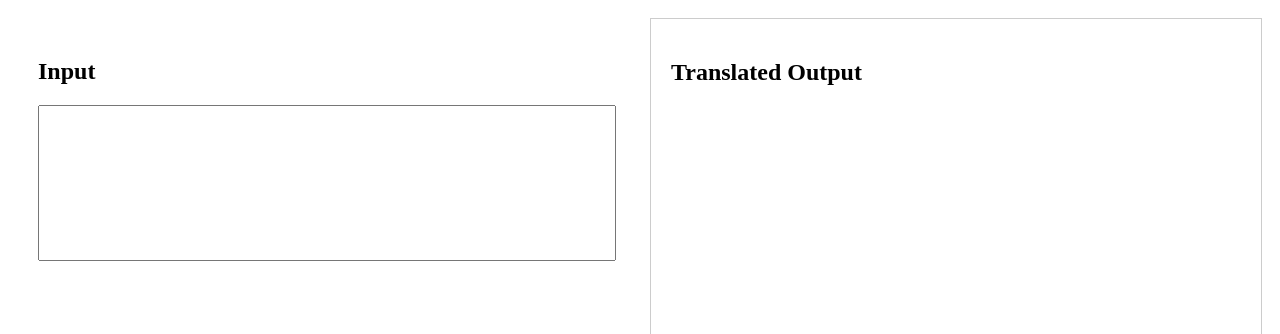
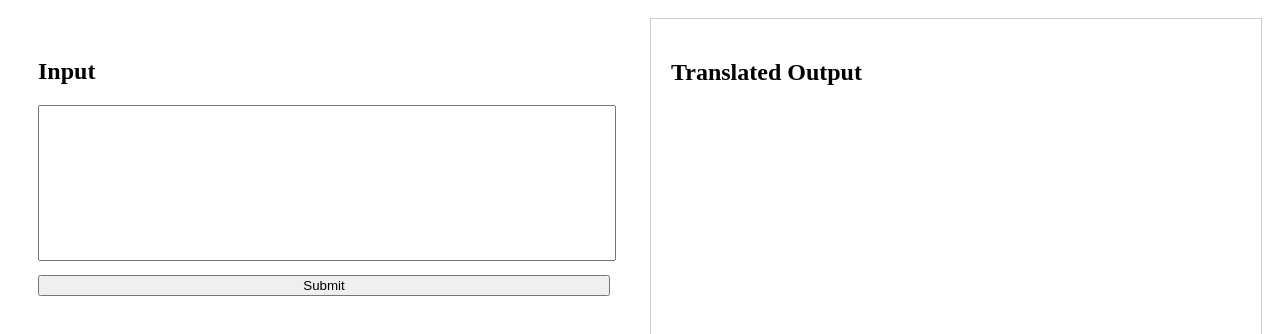
Before and after one commit to areeves/high-imperial-translator, a React (Create React App) app: page / in a window 1280 px wide. Shown: the top 334 px of the page. Built offline with nearby package versions, Linux system fonts and the light colour scheme.

Commit message:
Add submit button

```diff
--- a/src/components/InputPane.tsx
+++ b/src/components/InputPane.tsx
@@ -6,7 +6,7 @@ interface InputPaneProps {
     onTranslate: (text: string) => void;
 }
 
-const InputPane: React.FC<InputPaneProps> = ({ inputText, onInputChange }) => {
+const InputPane: React.FC<InputPaneProps> = ({ inputText, onInputChange, onTranslate }) => {
     return (
         <div style={{ padding: '20px', flex: 1 }}>
             <h2>Input</h2>
@@ -16,6 +16,12 @@ const InputPane: React.FC<InputPaneProps> = ({ inputText, onInputChange }) => {
                 rows={10}
                 style={{ width: '100%', resize: 'none' }}
             />
+            <button
+                style={{ marginTop: '10px', width: '100%' }}
+                onClick={() => onTranslate(inputText)}
+            >
+                Submit
+            </button>
         </div>
     );
 };
```
